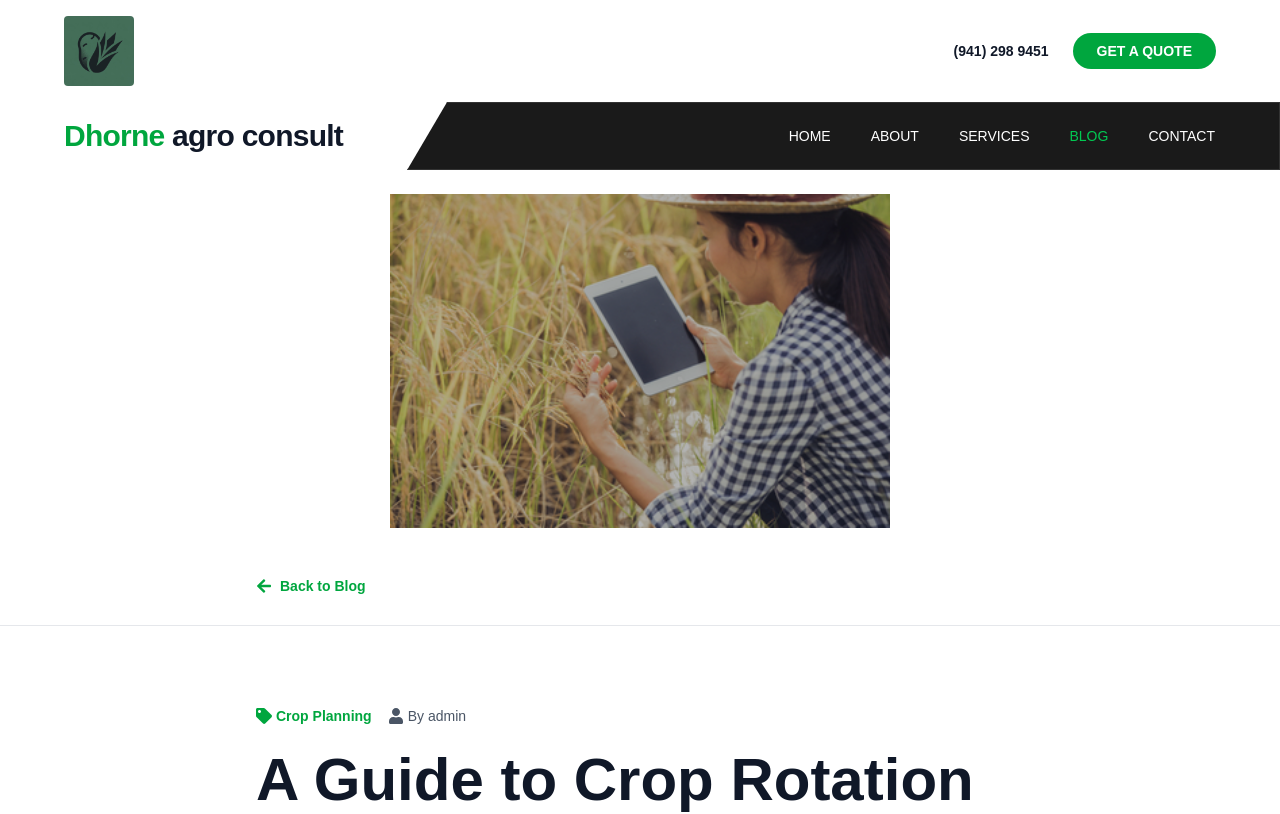
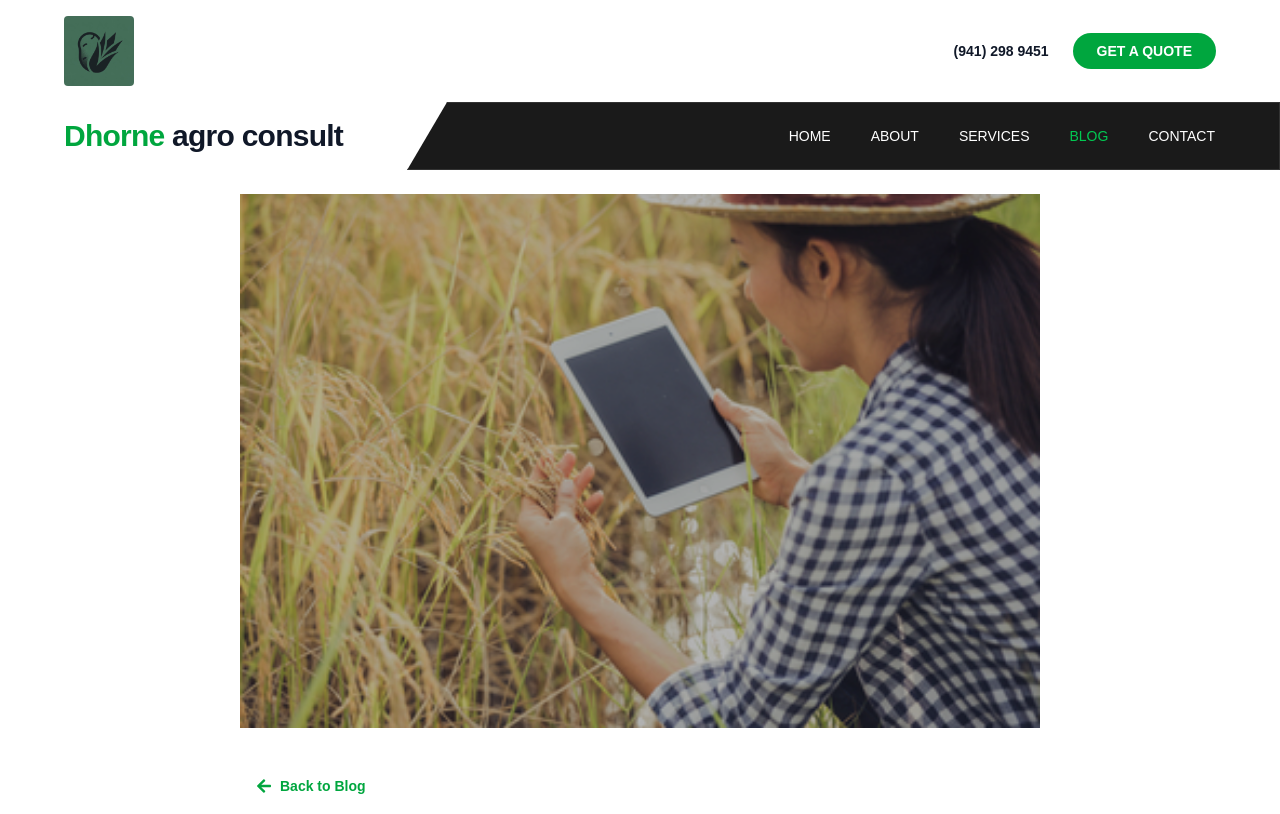
Before and after one commit to conflictonsions12/qwerty, a Next.js app: page /blog/1 in a window 1280 px wide. Shown: the top 814 px of the page. Built offline with nearby package versions, Linux system fonts and the light colour scheme.

Commit message:
Update page.js

```diff
--- a/src/app/blog/[id]/page.js
+++ b/src/app/blog/[id]/page.js
@@ -46,8 +46,8 @@ export default async function BlogPost({ params }) {
     <Image
       src={post.image}
       alt={post.title}
-      width={500}
-      height={500}
+      width={800}
+      height={600}
       className="object-cover"
       priority
     />
```
